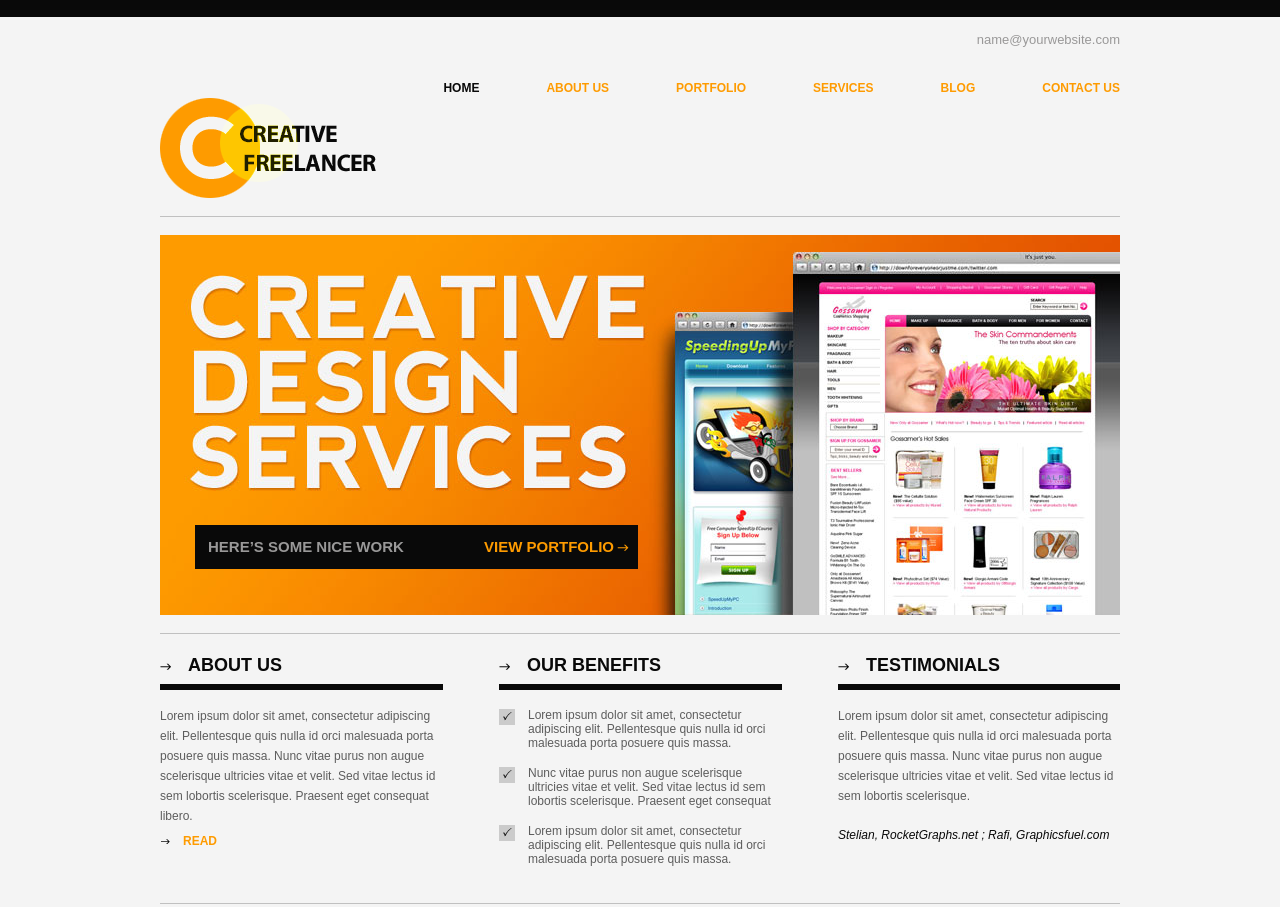
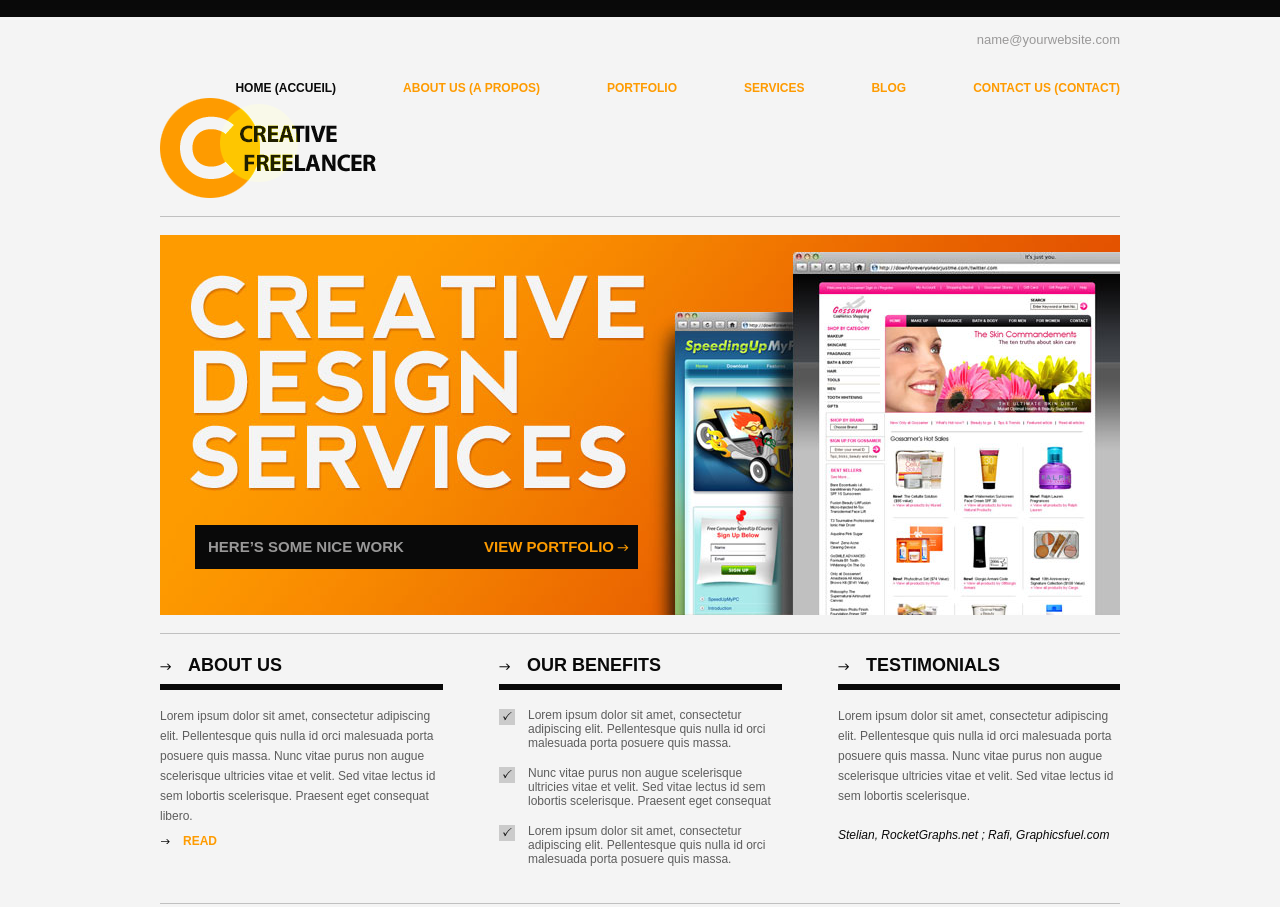
Before and after one commit to IADTerritoireDigital/Demon, a plain HTML site: page demo/index.html in a window 1280 px wide. Shown: the top 907 px of the page. Drawn offline with Linux system fonts and the light colour scheme.

Commit message:
Modifier index version 1

```diff
--- a/demo/index.html
+++ b/demo/index.html
@@ -13,12 +13,12 @@
     <div class="mail"><a href="#">name@yourwebsite.com</a></div>
     <div class="row">
       <ul id="nav">
-        <li class="active"><a href="#">home</a></li>
-        <li><a href="#">about us</a></li>
+        <li class="active"><a href="#">home (Accueil)</a></li>
+        <li><a href="#">about us (A propos)</a></li>
         <li><a href="#">portfolio</a></li>
         <li><a href="#">services</a></li>
         <li><a href="#">blog</a></li>
-        <li><a href="#">contact us</a></li>
+        <li><a href="#">contact us (contact)</a></li>
       </ul>
       <h1 class="logo"><a href="#">Creative Freelancer</a></h1>
     </div>
```
